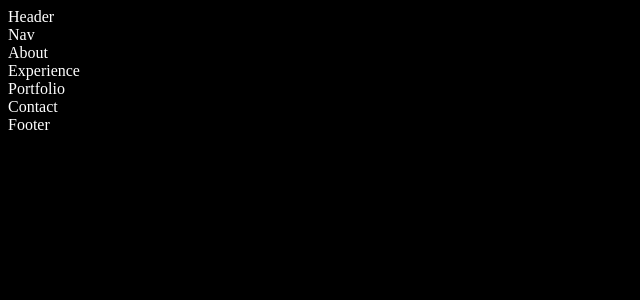
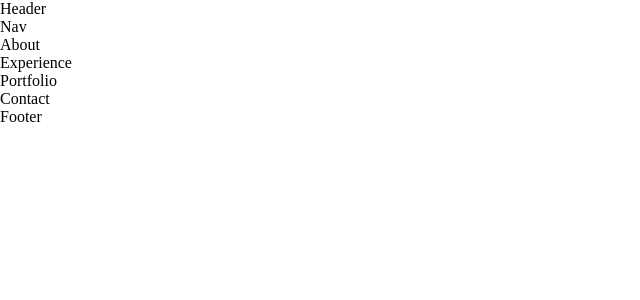
Before and after one commit to dnlstronge/portfolio, a React (Create React App) app: page / in a window 1280 px wide. Shown: the top 300 px of the page, without its empty margins (0-640 px from the left). Built offline with nearby package versions, Linux system fonts and the light colour scheme.

Commit message:
create: start css for all comps

```diff
--- a/src/index.css
+++ b/src/index.css
@@ -1,4 +1,4 @@
-body {
-    background: black;
-    color: white;
+* {
+    padding: 0;
+    margin: 0;
 }
```
